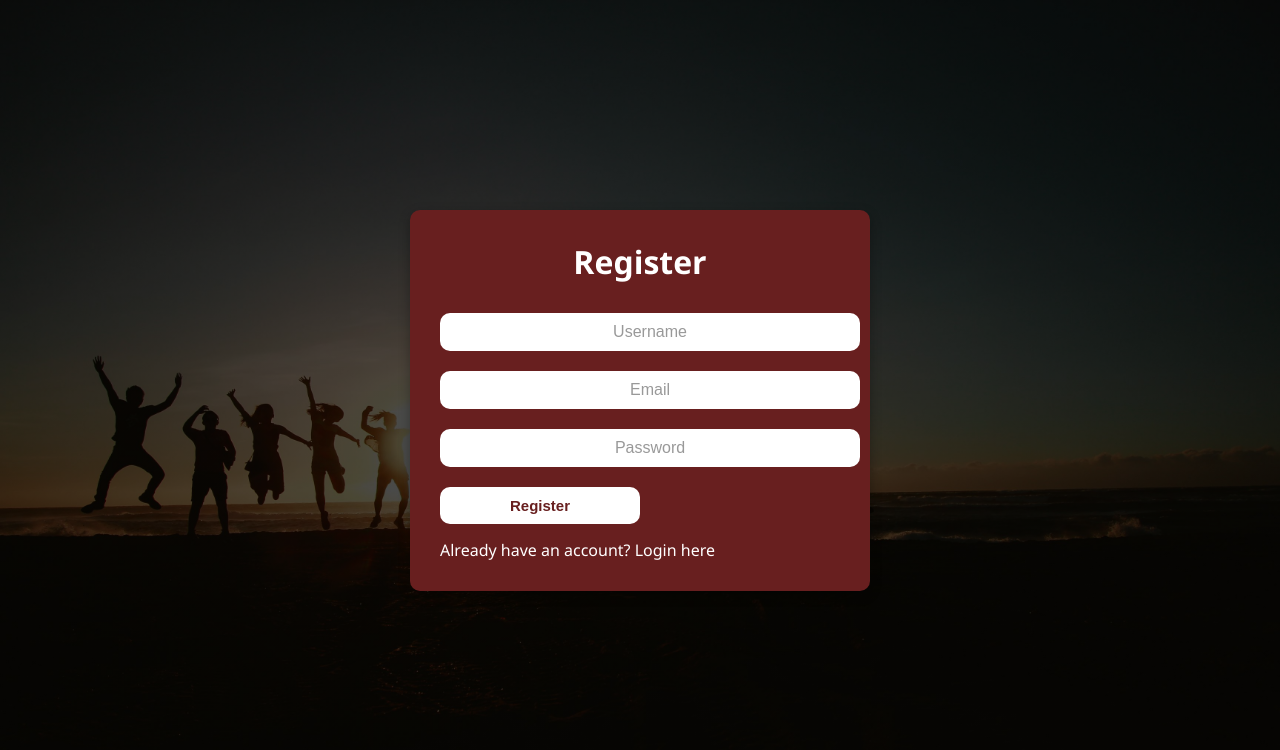
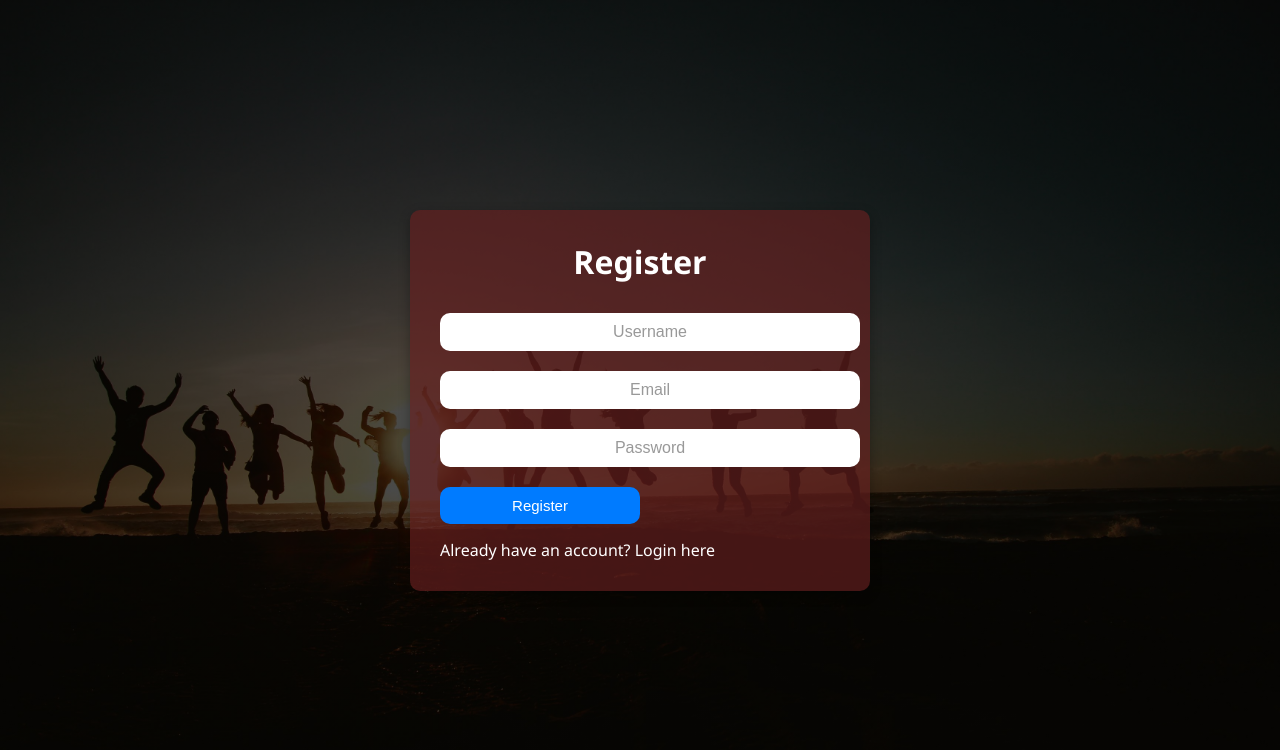
Before and after one commit to CeeGitau/AfriCulture, a React (Create React App) app in the folder front/: page /register in a window 1280 px wide. Shown: the top 750 px of the page. Built offline with nearby package versions, Linux system fonts and the light colour scheme.

Commit message:
Minor style change

```diff
--- a/front/src/assets/css/login.css
+++ b/front/src/assets/css/login.css
@@ -13,7 +13,7 @@
     max-width: 400px;
     margin: 80px auto;
     padding: 30px;
-    background-color: #681f1f;
+    background-color: rgba(104, 31, 31, 0.65);
     color: #ffffff;
     border-radius: 10px;
     box-shadow: 0 4px 12px rgba(0, 0, 0, 0.3);
@@ -42,9 +42,8 @@
 .login-form button {
     width: 50%;
     padding: 10px;
-    background-color: #ffffff;
-    color: #681f1f;
-    font-weight: bold;
+    background-color: #007bff;
+    color: #ffffff;
     border: none;
     border-radius: 10px;
     font-size: 15px;
@@ -54,7 +53,7 @@
 }
 
 .login-form button:hover {
-    background-color: #f0f0f0;
+    background-color: #0062cc;
 }
 
 .login-form a {
--- a/front/src/assets/css/register.css
+++ b/front/src/assets/css/register.css
@@ -13,7 +13,7 @@
     max-width: 400px;
     margin: 80px auto;
     padding: 30px;
-    background-color: #681f1f;
+    background-color: rgba(104, 31, 31, 0.65);
     color: #ffffff;
     border-radius: 10px;
     box-shadow: 0 4px 12px rgba(0, 0, 0, 0.3);
@@ -42,11 +42,10 @@
 .register-form button {
     width: 50%;
     padding: 10px;
-    background-color: #ffffff;
+    background-color: #007bff;
     font-size: 15px;
     display: block;
-    color: #681f1f;
-    font-weight: bold;
+    color: #ffffff;
     border: none;
     border-radius: 10px;
     cursor: pointer;
@@ -55,7 +54,7 @@
 }
 
 .register-form button:hover {
-    background-color: #f0f0f0;
+    background-color: #0062cc;
 }
 
 .register-form a {
```
